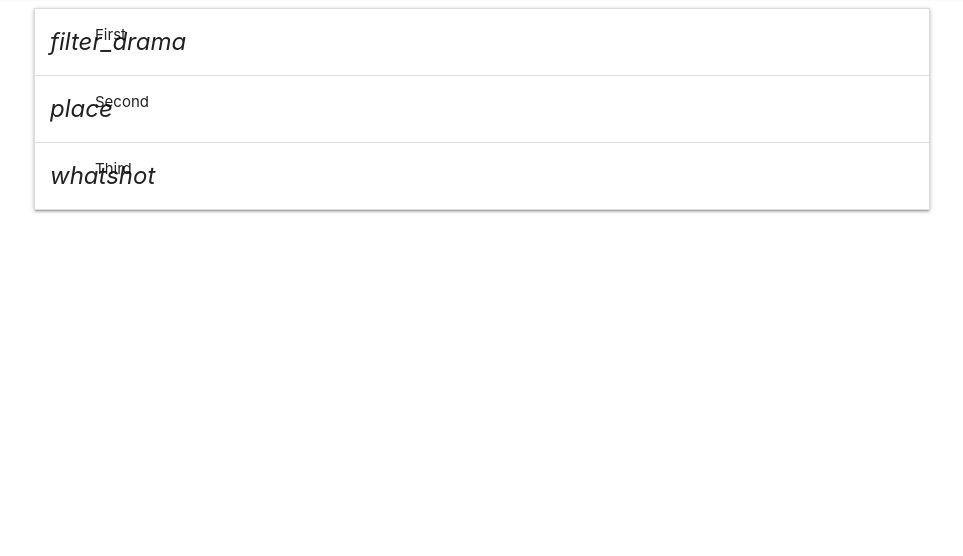
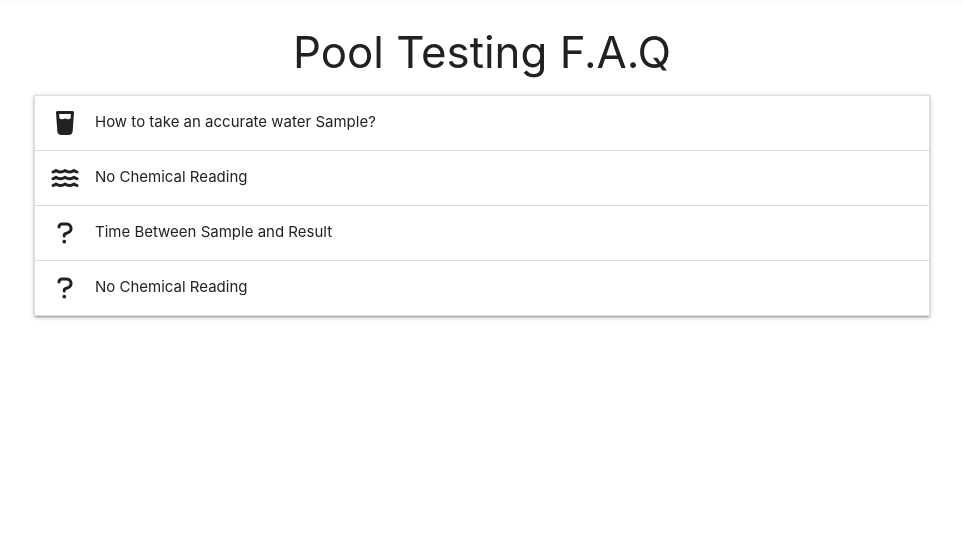
Before and after one commit to yoesk8/pooltesting_buddy_PP3, a Flask app: page /faq in a window 1280 px wide. Shown: the part 68-624 px from the top of the page, without its empty margins (158-1121 px from the left). Run offline with Flask 2, Linux system fonts and the light colour scheme; some libraries are stand-ins or nearby versions.

Commit message:
Added content to FAQ page

```diff
--- a/templates/base.html
+++ b/templates/base.html
@@ -45,7 +45,7 @@
             <li><h4 class="center-align brand-logo"><i class="fa-solid fa-water-ladder"></i>PoolTesting buddy</h4>
             </li>
             <li><a href="{{ url_for('get_readings') }}" class="hvr-icon-drop"><i class="fa-solid fa-droplet hvr-icon"></i>Home</a></li>
-            <li><a href="#" class="hvr-icon-drop"><i class="fa-solid fa-droplet hvr-icon"></i>Pool testing guide</a></li>
+            <li><a href="{{ url_for('faq') }}" class="hvr-icon-drop"><i class="fa-solid fa-droplet hvr-icon"></i>Pool testing guide</a></li>
             {% if session.user %}
               <li><a href="{{ url_for('add_reading') }}" class="hvr-icon-drop"><i class="fa-solid fa-droplet hvr-icon"></i> New Reading</a></li>
               <li><a href="{{ url_for('logout') }}" class="hvr-icon-drop"><i class="fa-solid fa-droplet hvr-icon"></i> Log out</a></li>
--- a/templates/faq.html
+++ b/templates/faq.html
@@ -1,18 +1,45 @@
 {% extends "base.html" %}
 {% block content %}
 
+<h3 class="center-align">Pool Testing F.A.Q</h3>
 <ul class="collapsible">
   <li>
-    <div class="collapsible-header"><i class="material-icons">filter_drama</i>First</div>
-    <div class="collapsible-body"><span>Lorem ipsum dolor sit amet.</span></div>
+    <div class="collapsible-header"><i class="fas fa-glass-water"></i>How to take an accurate water Sample?</div>
+    <div class="collapsible-body">
+              <p>
+                A swimming pool is a large body of water and, as a result, the chemical makeup can be different in certain locations. For example, evaporation and other influences can make the water at the surface of the pool have a slightly different composition to that at the bottom.
+                For the most accurate result, it's recommended that you take a sample from at least 20 cm from the surface of the pool (elbow-depth)
+              </p>
+      </div>
+    </div>
   </li>
   <li>
-    <div class="collapsible-header"><i class="material-icons">place</i>Second</div>
-    <div class="collapsible-body"><span>Lorem ipsum dolor sit amet.</span></div>
+    <div class="collapsible-header"><i class="fas fa-water"></i>No Chemical Reading</div>
+    <div class="collapsible-body">
+              <p>
+                If you are using test strips and getting no reading back from the water, this is often a result of chlorine levels. Sometimes, having a chlorine level that is too high can cause a bleaching effect on the strips, whereas having no chlorine can also impact other results.
+If you believe you may have added too much chlorine, mix your water 50/50 with tap water to see if another test strip then produces a result. If it does, then you are likely to have too much chlorine.
+              </p>
+      </div>
+    </div>
   </li>
   <li>
-    <div class="collapsible-header"><i class="material-icons">whatshot</i>Third</div>
-    <div class="collapsible-body"><span>Lorem ipsum dolor sit amet.</span></div>
+    <div class="collapsible-header"><i class="fas fa-question"></i>Time Between Sample and Result</div>
+    <div class="collapsible-body">
+              <p>One of the biggest reasons for inaccurate water testing results, besides where you take the water sample from, is time. Leaving your water sample exposed for too long before testing it can lead to inaccurate results.
+                Similarly, when using a solution-based test, leaving the final solution for too long can lead to changes in the colour, giving inaccurate readings. Thankfully, simply performing the test as instructed without unintended breaks will remove this issue.</p>
+      </div>
+    </div>
+  </li>
+  <li>
+    <div class="collapsible-header"><i class="fas fa-question"></i>No Chemical Reading</div>
+    <div class="collapsible-body">
+              <p>
+                If you are using test strips and getting no reading back from the water, this is often a result of chlorine levels. Sometimes, having a chlorine level that is too high can cause a bleaching effect on the strips, whereas having no chlorine can also impact other results.
+If you believe you may have added too much chlorine, mix your water 50/50 with tap water to see if another test strip then produces a result. If it does, then you are likely to have too much chlorine.
+              </p>
+      </div>
+    </div>
   </li>
 </ul>
 
```
